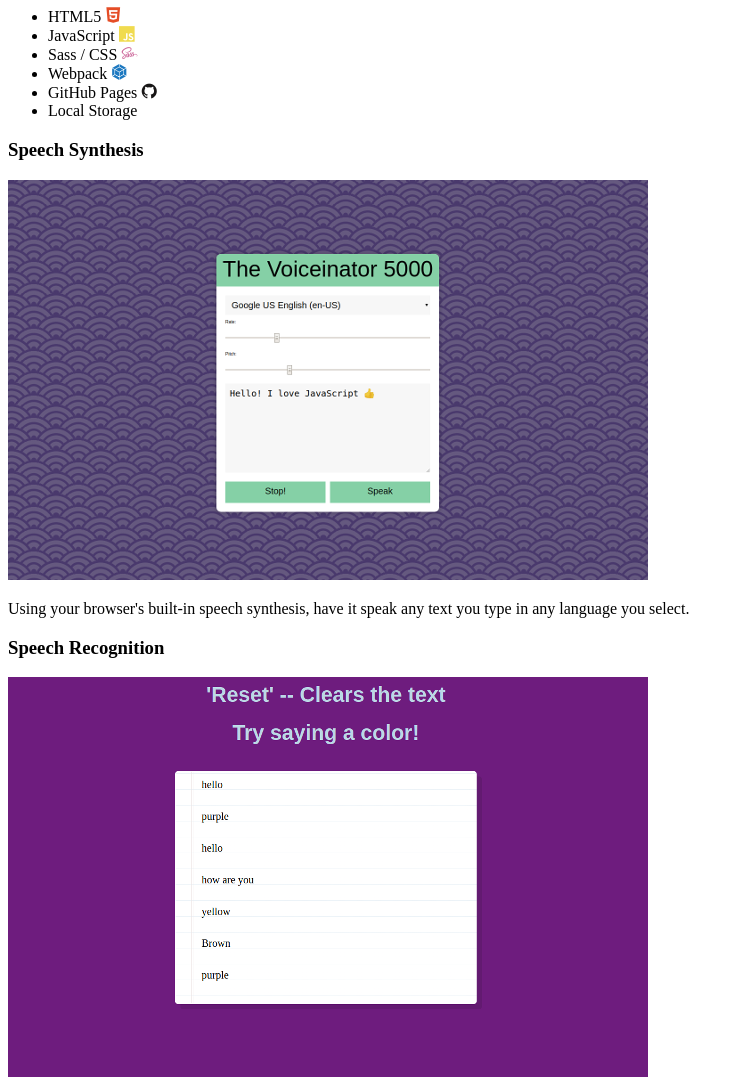
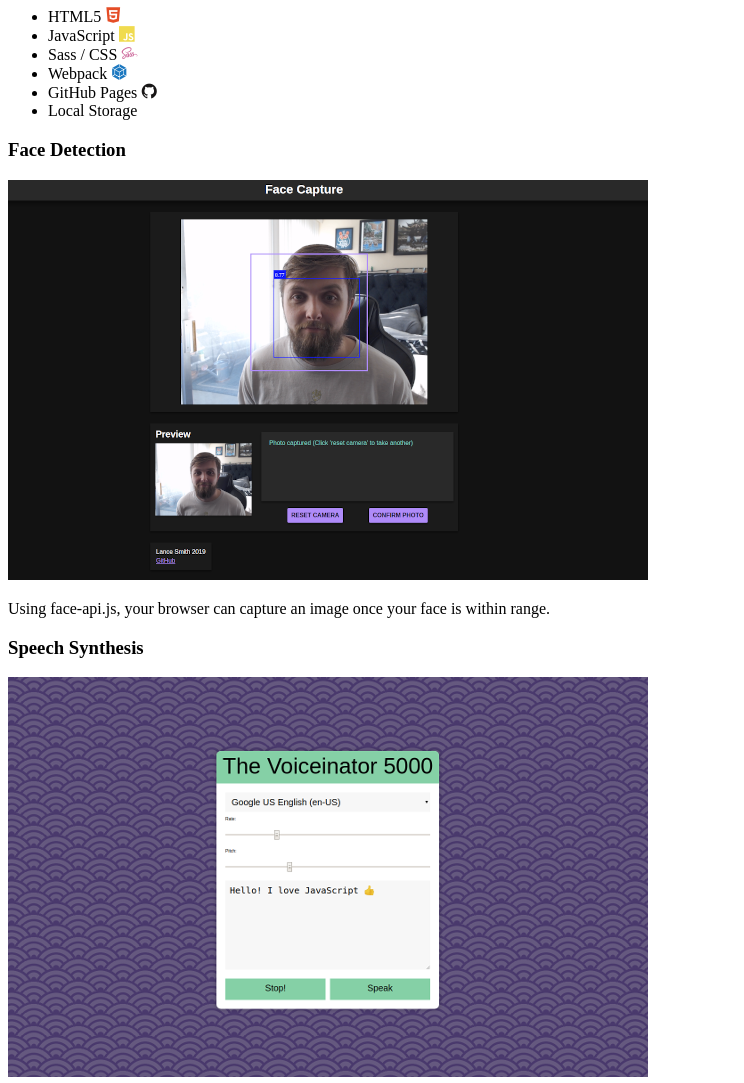
Before and after one commit to laamp/lance-smith, a website built with webpack: page index.html in a window 1280 px wide. Shown: the part 4900-5983 px from the top of the page, without its empty margins (0-744 px from the left). Built offline with nearby package versions, Linux system fonts and the light colour scheme.

Commit message:
Add face detection project

```diff
--- a/index.html
+++ b/index.html
@@ -246,6 +246,18 @@
             </section>
             <section class="content-section misc" data-section="Misc">
                 <div class="misc-project">
+                    <h3>Face Detection</h3>
+                    <div class="misc-content">
+                        <a class="misc-link" href="https://github.com/laamp/SelfieML">
+                            <img src="./src/img/face-detection.png" alt="Face Detection" title="Try it out!">
+                        </a>
+                        <p class="misc-description">
+                            Using face-api.js, your browser can capture an image once your face is within range.
+                        </p>
+                    </div>
+                    <div class="h-divider"></div>
+                </div>
+                <div class="misc-project">
                     <h3>Speech Synthesis</h3>
                     <div class="misc-content">
                         <a class="misc-link" href="http://laamp.github.io/js30-speech-synthesis">
```
Also changed, not shown: src/img/face-detection.png (added).
